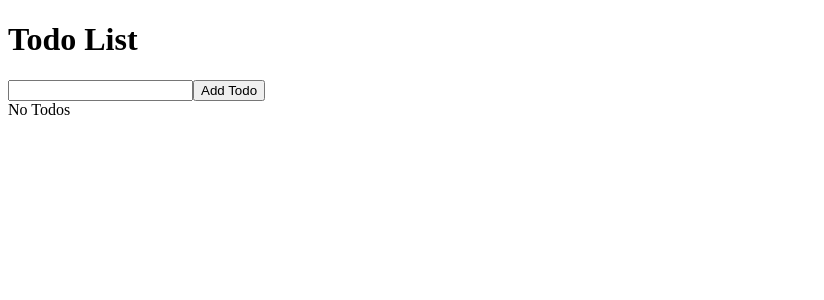
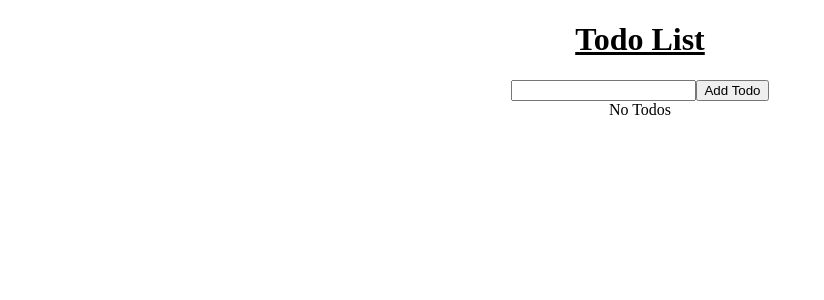
Before and after one commit to davey4/todoList, a React (Create React App) app in the folder client/: page / in a window 1280 px wide. Shown: the top 300 px of the page, without its empty margins (0-824 px from the left). Built offline with nearby package versions, Linux system fonts and the light colour scheme.

Commit message:
styling added

```diff
--- a/client/src/App.js
+++ b/client/src/App.js
@@ -1,4 +1,5 @@
-import TodoList from "./Components/TodoList";
+import TodoList from "./components/TodoList";
+import "./styles/global.css";
 
 function App() {
   return (
--- a/client/src/Components/TextField.js
+++ b/client/src/components/TextField.js
@@ -2,7 +2,7 @@ import React from "react";
 
 const TextField = (props) => {
   return (
-    <section>
+    <section className="input">
       <form onSubmit={props.onSubmit}>
         <input type="text" onChange={props.onChange} value={props.value} />
         <button type="submit">Add Todo</button>
--- a/client/src/Components/TodoList.js
+++ b/client/src/components/TodoList.js
@@ -14,7 +14,6 @@ const TodoList = () => {
     e.preventDefault();
     setList([...list, todo]);
     setTodo("");
-    console.log("click");
   };
 
   const removeTodo = (i) => {
@@ -24,13 +23,17 @@ const TodoList = () => {
   return (
     <section>
       <TextField onChange={onChange} onSubmit={onSubmit} value={todo} />
-      {list.length > 0 ? (
-        list.map((el, i) => (
-          <List todo={el} key={i} removeTodo={removeTodo} index={i} />
-        ))
-      ) : (
-        <div>No Todos</div>
-      )}
+      <div className="list">
+        {list.length > 0 ? (
+          <ul>
+            {list.map((el, i) => (
+              <List todo={el} key={i} removeTodo={removeTodo} index={i} />
+            ))}
+          </ul>
+        ) : (
+          <div>No Todos</div>
+        )}
+      </div>
     </section>
   );
 };
--- /dev/null
+++ b/client/src/styles/global.css
@@ -0,0 +1,18 @@
+.input {
+  display: flex;
+  justify-content: center;
+  justify-self: center;
+}
+
+.list {
+  display: flex;
+  justify-content: center;
+  justify-self: center;
+}
+
+h1 {
+  display: flex;
+  justify-self: center;
+  justify-content: center;
+  text-decoration: underline;
+}
```
Also changed, not shown: client/src/components/List.js (renamed from client/src/Components/List.js).
